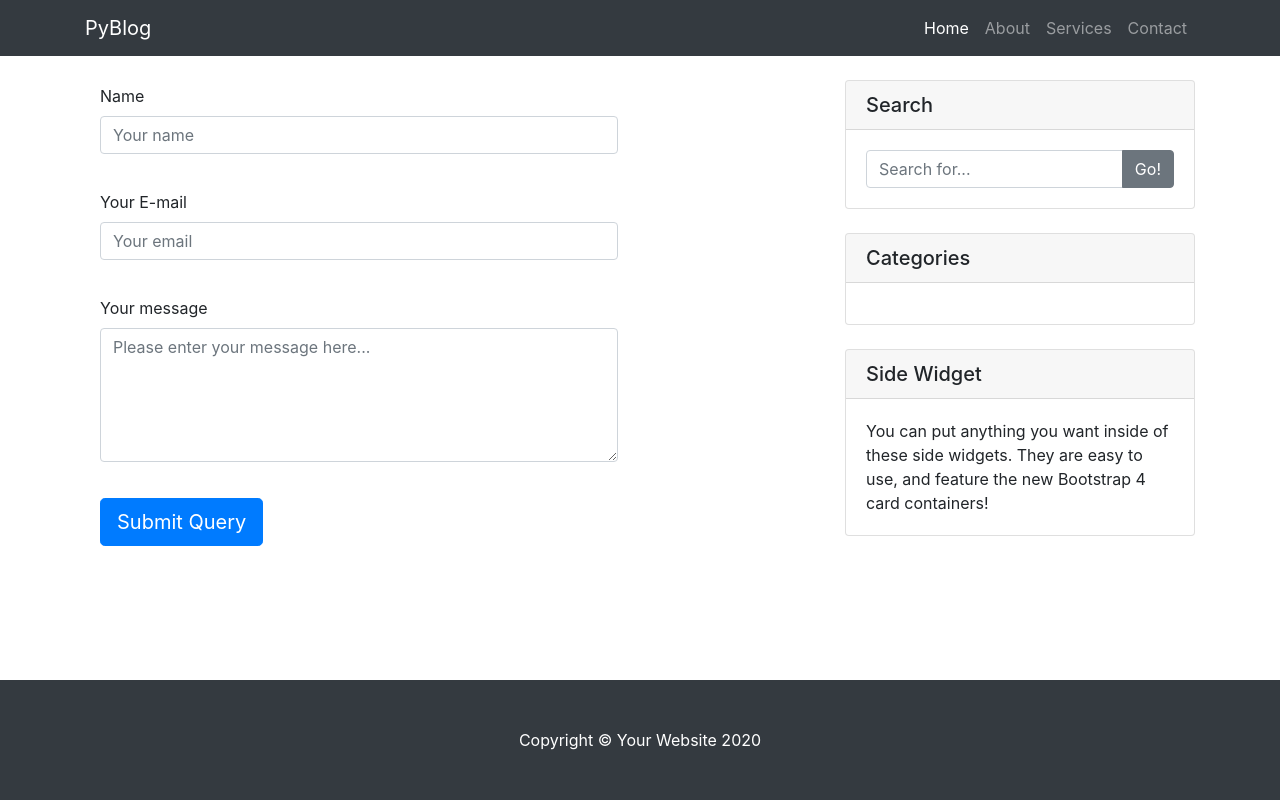
After one commit to addu390/django-pyblog, a Django app: page /contact/ in a window 1280 px wide. The commit adds this page. Run offline with Django 3.2, Linux system fonts and the light colour scheme; some libraries are stand-ins or nearby versions.

```diff
--- a/blog/templates/base.html
+++ b/blog/templates/base.html
@@ -39,7 +39,7 @@
                                 <a class="nav-link" href="#">Services</a>
                             </li>
                             <li class="nav-item">
-                                <a class="nav-link" href="#">Contact</a>
+                                <a class="nav-link" href="{% url 'contact' %}">Contact</a>
                             </li>
                         </ul>
                     </div>
@@ -71,28 +71,11 @@
                                 <div class="row">
                                     <div class="col-lg-6">
                                         <ul class="list-unstyled mb-0">
+                                            {% for category in categories %}
                                             <li>
-                                                <a href="#">Web Design</a>
+                                                <a href="/category/?q={{ category.0 }}">{{ category.1 }}</a>
                                             </li>
-                                            <li>
-                                                <a href="#">HTML</a>
-                                            </li>
-                                            <li>
-                                                <a href="#">Freebies</a>
-                                            </li>
-                                        </ul>
-                                    </div>
-                                    <div class="col-lg-6">
-                                        <ul class="list-unstyled mb-0">
-                                            <li>
-                                                <a href="#">JavaScript</a>
-                                            </li>
-                                            <li>
-                                                <a href="#">CSS</a>
-                                            </li>
-                                            <li>
-                                                <a href="#">Tutorials</a>
-                                            </li>
+                                            {% endfor %}
                                         </ul>
                                     </div>
                                 </div>
@@ -109,7 +92,7 @@
                 </div>
             </div>
 
-            <footer class="py-5 bg-dark">
+            <footer class="py-5 bg-dark fixed-bottom">
                 <div class="container">
                     <p class="m-0 text-center text-white">Copyright &copy; Your Website 2020</p>
                 </div>
--- /dev/null
+++ b/blog/templates/contact.html
@@ -0,0 +1,38 @@
+{% extends "base.html" %} {% block content %}
+<div class="col-md-8">
+    <div class="well well-sm">
+        <form class="form-horizontal" action="" method="post">
+            <fieldset>
+                <legend class="text-center"> </legend>
+
+                <div class="form-group" style="padding-top: 20px">
+                    <label class="col-md-3 control-label" for="name">Name</label>
+                    <div class="col-md-9">
+                        <input id="name" name="name" type="text" placeholder="Your name" class="form-control" />
+                    </div>
+                </div>
+
+                <div class="form-group" style="padding-top: 20px">
+                    <label class="col-md-3 control-label" for="email">Your E-mail</label>
+                    <div class="col-md-9">
+                        <input id="email" name="email" type="text" placeholder="Your email" class="form-control" />
+                    </div>
+                </div>
+
+                <div class="form-group" style="padding-top: 20px">
+                    <label class="col-md-3 control-label" for="message">Your message</label>
+                    <div class="col-md-9">
+                        <textarea class="form-control" id="message" name="message" placeholder="Please enter your message here..." rows="5"></textarea>
+                    </div>
+                </div>
+
+                <div class="form-group" style="padding-top: 20px">
+                    <div class="col-md-12">
+                        <button type="submit" class="btn btn-primary btn-lg">Submit Query</button>
+                    </div>
+                </div>
+            </fieldset>
+        </form>
+    </div>
+</div>
+{% endblock content %}
--- a/blog/templates/index.html
+++ b/blog/templates/index.html
@@ -15,6 +15,7 @@
     </div>
     {% endfor %}
 
+    {% if posts.count > 1 %}
     <ul class="pagination justify-content-center mb-4">
         <li class="page-item">
             <a class="page-link" href="#">&larr; Older</a>
@@ -23,5 +24,6 @@
             <a class="page-link" href="#">Newer &rarr;</a>
         </li>
     </ul>
+    {% endif %}
 </div>
 {% endblock content %}
--- a/blog/urls.py
+++ b/blog/urls.py
@@ -6,4 +6,6 @@ urlpatterns = [
     path('posts', views.index, name='posts'),
     path('posts/<str:post_id>/', views.post, name='post'),
     path('search/', views.search, name='search'),
+    path('category/', views.search_category, name='category'),
+    path('contact/', views.contact, name='contact'),
 ]
--- a/blog/views.py
+++ b/blog/views.py
@@ -3,17 +3,20 @@ from .models import Post
 from django.conf import settings
 from django.views.decorators.cache import cache_page
 from django.core.cache.backends.base import DEFAULT_TIMEOUT
-from .search import search_posts
+from .search import search_match, search_term
 
 CACHE_TTL = getattr(settings, 'CACHE_TTL', DEFAULT_TIMEOUT)
+CATEGORIES = {'categories': [list(item) for item in Post.categories]}
 
 
 @cache_page(CACHE_TTL)
 def index(request):
+    # [OFFSET:OFFSET+LIMIT]
     posts = Post.objects.order_by('-updated_at')[:5]
     context = {
         'posts': posts
     }
+    context.update(CATEGORIES)
     return render(request, 'index.html', context=context)
 
 
@@ -23,16 +26,36 @@ def post(request, post_id):
     context = {
         'post': post_detail
     }
+    context.update(CATEGORIES)
     print(context)
     return render(request, 'post.html', context=context)
 
 
+def contact(request):
+    context = {}
+    return render(request, 'contact.html', context=context)
+
+
 def search(request):
     match_id = request.GET.get('q')
-    posts = search_posts(match_id)
+    posts = search_match(match_id)
     context = {
         'posts': posts
     }
+    context.update(CATEGORIES)
+    if posts:
+        return render(request, 'index.html', context=context)
+    else:
+        return render(request, 'no-results.html', context=context)
+
+
+def search_category(request):
+    category_id = request.GET.get('q')
+    posts = search_term(category_id)
+    context = {
+        'posts': posts
+    }
+    context.update(CATEGORIES)
     if posts:
         return render(request, 'index.html', context=context)
     else:
--- a/pyblog/settings.py
+++ b/pyblog/settings.py
@@ -78,7 +78,7 @@ CACHES = {
     }
 }
 
-CACHE_TTL = 60 * 15
+CACHE_TTL = 60 * 1
 
 AUTH_PASSWORD_VALIDATORS = [
     {
```
Also changed, not shown: blog/models.py (+9 -0 lines), blog/search.py (+9 -2 lines).
